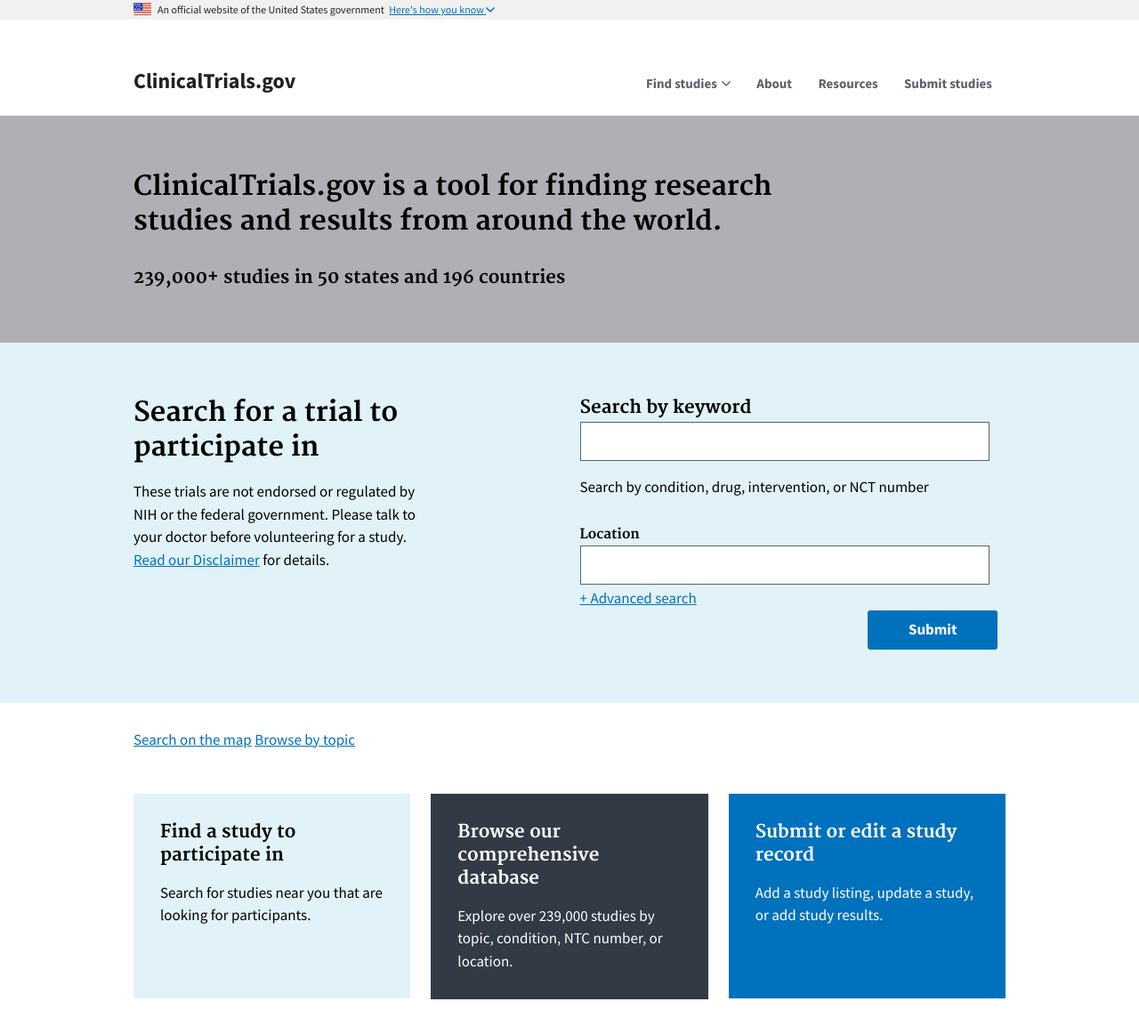
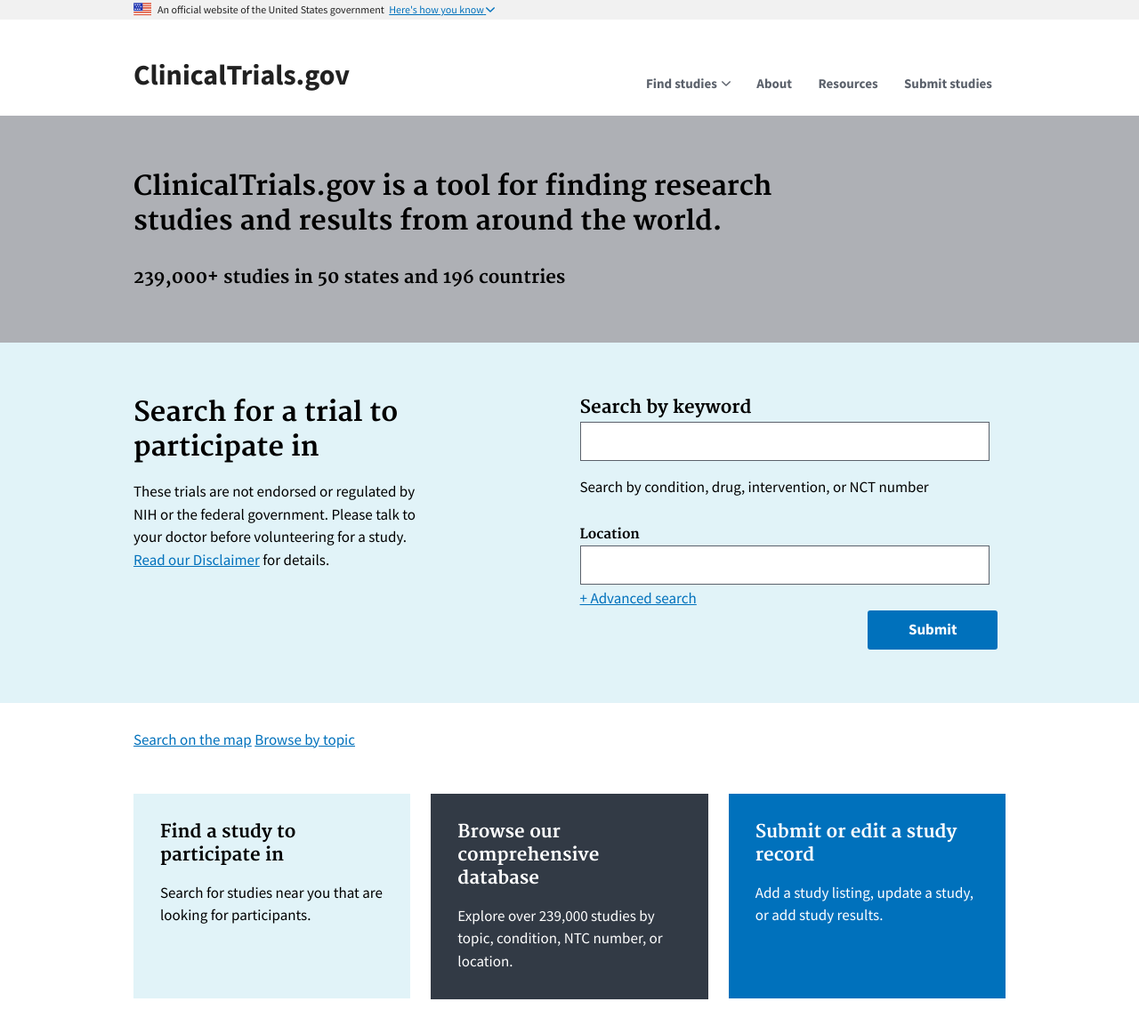
Before and after one commit to 18F/clinical-trials-prototype, a Jekyll site: the page built from index.md, in a window 1280 px wide. Shown: the whole page at 89% size. Built offline with Jekyll 4.4.1, drawn with Linux system fonts in a browser that asks for light colours.

Commit message:
Increase logo size

```diff
--- a/_sass/_custom.scss
+++ b/_sass/_custom.scss
@@ -1,3 +1,11 @@
+// Navigation ------------ //
+
+.usa-logo-text {
+  @include media($medium-screen) {
+    font-size: 3.2rem;
+  }
+}
+
 // Hero ------------ //
 
 .hero {
```
